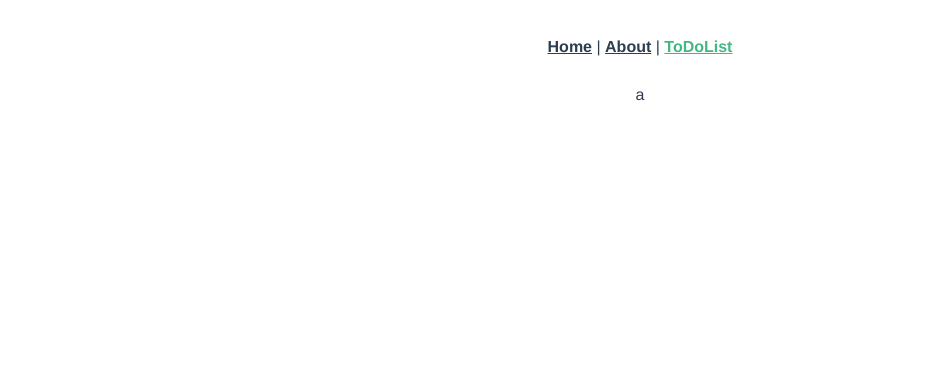
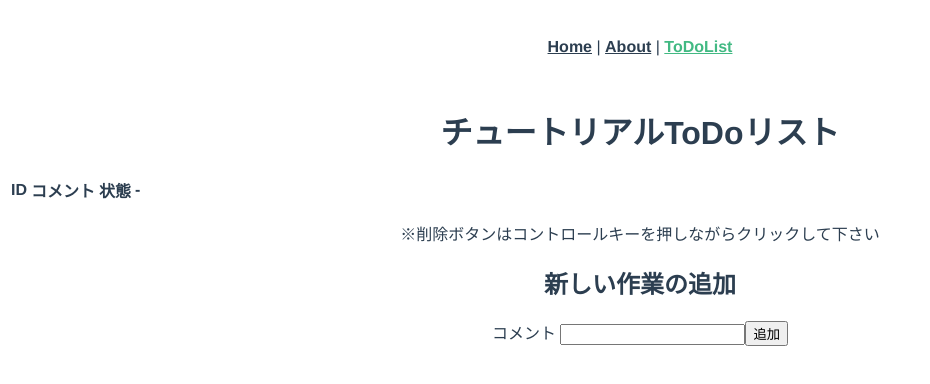
Before and after one commit to HiMatsukura/LearningVuex, a Vue app in the folder app1/: page /todoList in a window 1280 px wide. Shown: the top 384 px of the page, without its empty margins (0-930 px from the left). Built offline with nearby package versions, Linux system fonts and the light colour scheme.

Commit message:
入力フォームを作成

```diff
--- /dev/null
+++ b/app1/src/modules/todolist.js
@@ -0,0 +1,31 @@
+export const todolist = {
+
+  namespaced: true,
+
+  state: {
+    todos:[],
+  },
+  mutations: {
+    doAdd(state){
+        //ref で名前を付けておいた要素を参照
+        var comment = this.$refs.comment
+        //入力がなければ何もしないでreturn
+        if(!comment.value.length){
+            return
+        }
+        // { 新しいID, コメント, 作業状態 }
+        // というオブジェクトを現在の todos リストへ push
+        // 作業状態「state」はデフォルト「作業中=0」で作成
+        state.todos.push({
+            id: 1,//todoStorage.uid++,
+            comment: comment.value,
+            state: 0
+        })
+        //フォーム要素を空にする
+        comment.value = ''
+
+    },
+
+  },
+  actions: {}
+}
--- a/app1/src/store/index.js
+++ b/app1/src/store/index.js
@@ -2,12 +2,14 @@ import Vue from "vue";
 import Vuex from "vuex";
 
 import { counter } from "../modules/counter";
+import { todolist } from "../modules/todolist";
 
 Vue.use(Vuex);
 
 export default new Vuex.Store({
   strict: process.env.NODE_ENV !== "production",
   modules: {
-    counter: counter
+    counter: counter,
+    todolist: todolist
   }
 });
--- a/app1/src/views/ToDoList.vue
+++ b/app1/src/views/ToDoList.vue
@@ -1,5 +1,80 @@
 <template>
-  <div>
-      a
+  <div id="app">
+    <h1>チュートリアルToDoリスト</h1>
+
+    <table>
+    <!-- テーブルヘッダー -->
+    <thead>
+      <tr>
+        <th class="id">ID</th>
+        <th class="comment">コメント</th>
+        <th class="state">状態</th>
+        <th class="button">-</th>
+      </tr>
+    </thead>
+    <tbody>
+      <!-- todos[]の配列の要素だけ繰り返し表示 -->
+        <tr v-for="item in todos" v-bind:key="item.id">
+            <th>{{ item.id }}</th>
+            <td>{{ item.comment }}</td>
+            <td class="state">
+            <!-- 状態変更ボタンのモック -->
+            <button>{{ item.state }}</button>
+            </td>
+            <td class="button">
+            <!-- 削除ボタンのモック -->
+            <button>削除</button>
+            </td>
+        </tr>
+    </tbody>
+  </table>
+
+
+  <p>※削除ボタンはコントロールキーを押しながらクリックして下さい</p>
+
+    <!-- 新規登録フォーム -->
+    <h2>新しい作業の追加</h2>
+    <form class="add-form" v-on:submit.prevent="doAdd">
+    <!-- コメント入力フォーム -->
+    コメント <input type="text" ref="comment">
+    <!-- 追加ボタンのモック -->
+      <button type="submit">追加</button>
+    </form>
+
+
   </div>
 </template>
+
+<script>
+
+//import store from '../store'
+import { mapState } from 'vuex'
+import { mapMutations } from 'vuex'
+
+export default {
+    name: "ToDoList",
+    computed: {
+        /*todos () {
+            return store.state.todos
+        }*/
+        ...mapState([
+            "todos" // => store.state.todosをthis.todosと記述できる
+        ]),
+    },
+
+    methods:{
+        ...mapMutations({
+            doAdd: "todolist/doAdd" // => this.$store.commit('doAdd')をthis.doAdd()と記述できる
+
+        }),
+        add(){
+            this.doAdd();
+        }
+    }
+};
+
+</script>
+
+<style lang="scss" scoped>
+
+</style>
```
